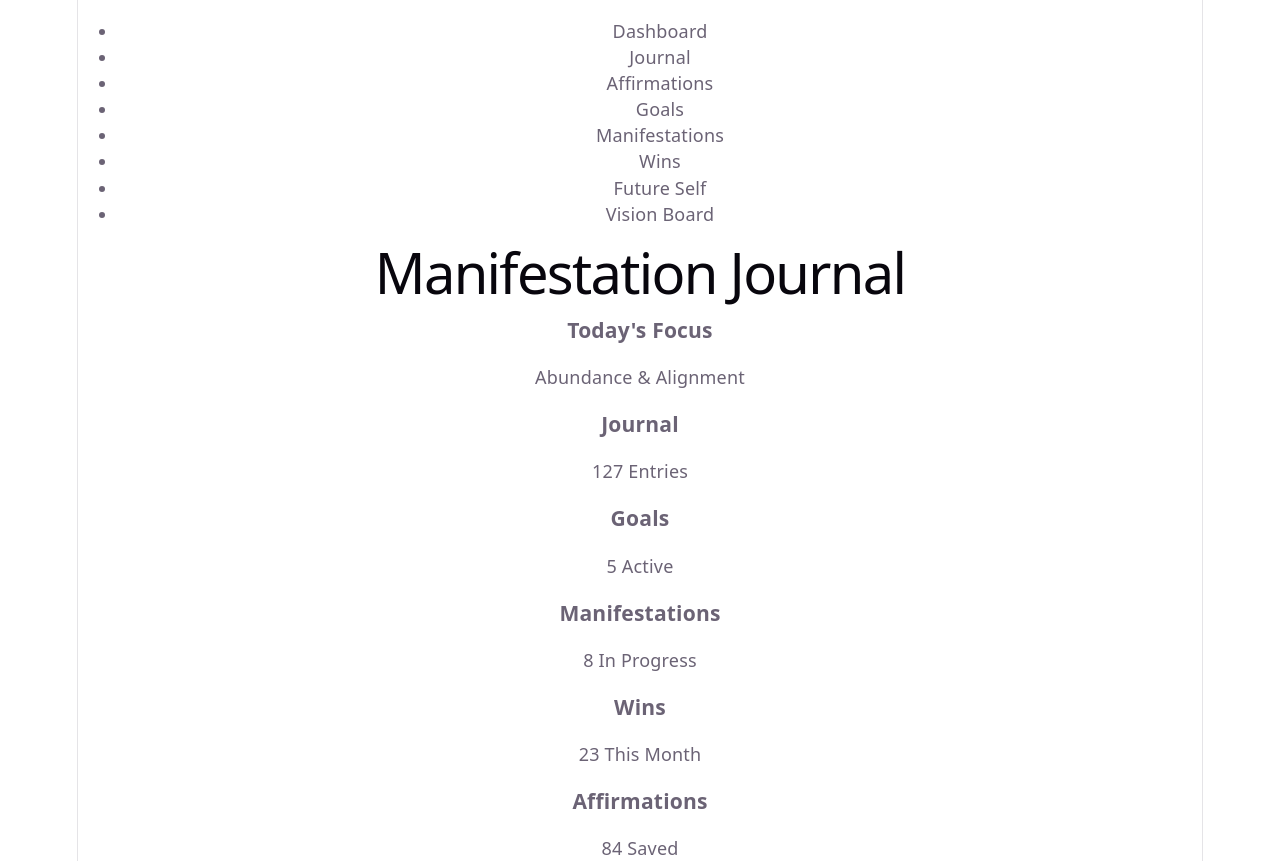
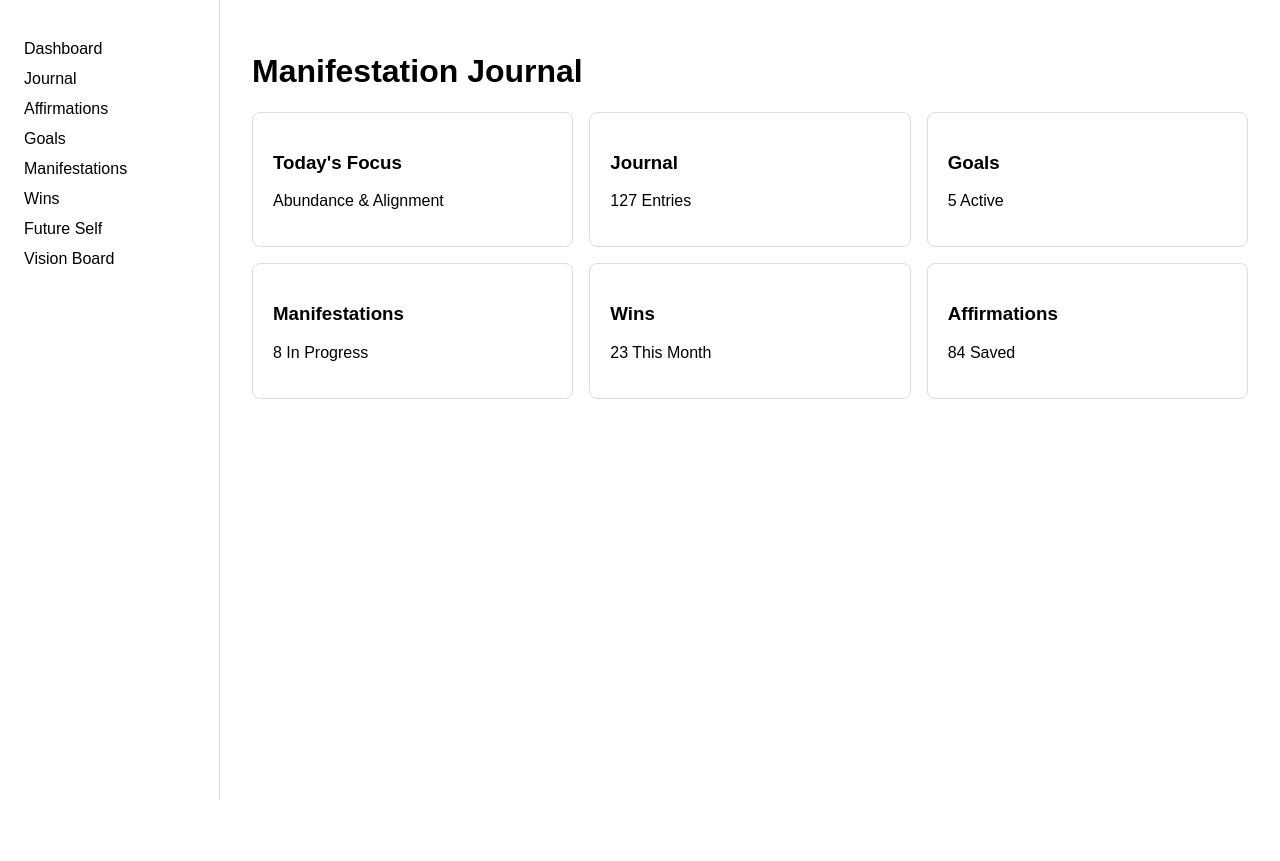
Before and after one commit to tiffaniarmour/ManiJournal-App, a React (Vite) app in the folder manifestation-journal/: page / in a window 1280 px wide. After the commit the page ends 800 px from the top, so only its background shows below. Built offline with nearby package versions, Linux system fonts and the light colour scheme.

Commit message:
Add dashboard layout and card grid

```diff
--- a/manifestation-journal/src/App.jsx
+++ b/manifestation-journal/src/App.jsx
@@ -1,3 +1,4 @@
+import './App.css'
 import Dashboard from './pages/Dashboard'
 
 function App() {
--- a/manifestation-journal/src/index.css
+++ b/manifestation-journal/src/index.css
@@ -1,111 +1,12 @@
-:root {
-  --text: #6b6375;
-  --text-h: #08060d;
-  --bg: #fff;
-  --border: #e5e4e7;
-  --code-bg: #f4f3ec;
-  --accent: #aa3bff;
-  --accent-bg: rgba(170, 59, 255, 0.1);
-  --accent-border: rgba(170, 59, 255, 0.5);
-  --social-bg: rgba(244, 243, 236, 0.5);
-  --shadow:
-    rgba(0, 0, 0, 0.1) 0 10px 15px -3px, rgba(0, 0, 0, 0.05) 0 4px 6px -2px;
-
-  --sans: system-ui, 'Segoe UI', Roboto, sans-serif;
-  --heading: system-ui, 'Segoe UI', Roboto, sans-serif;
-  --mono: ui-monospace, Consolas, monospace;
-
-  font: 18px/145% var(--sans);
-  letter-spacing: 0.18px;
-  color-scheme: light dark;
-  color: var(--text);
-  background: var(--bg);
-  font-synthesis: none;
-  text-rendering: optimizeLegibility;
-  -webkit-font-smoothing: antialiased;
-  -moz-osx-font-smoothing: grayscale;
-
-  @media (max-width: 1024px) {
-    font-size: 16px;
-  }
-}
-
-@media (prefers-color-scheme: dark) {
-  :root {
-    --text: #9ca3af;
-    --text-h: #f3f4f6;
-    --bg: #16171d;
-    --border: #2e303a;
-    --code-bg: #1f2028;
-    --accent: #c084fc;
-    --accent-bg: rgba(192, 132, 252, 0.15);
-    --accent-border: rgba(192, 132, 252, 0.5);
-    --social-bg: rgba(47, 48, 58, 0.5);
-    --shadow:
-      rgba(0, 0, 0, 0.4) 0 10px 15px -3px, rgba(0, 0, 0, 0.25) 0 4px 6px -2px;
-  }
-
-  #social .button-icon {
-    filter: invert(1) brightness(2);
-  }
-}
-
-body {
-  margin: 0;
-}
-
-#root {
-  width: 1126px;
-  max-width: 100%;
-  margin: 0 auto;
-  text-align: center;
-  border-inline: 1px solid var(--border);
-  min-height: 100svh;
-  display: flex;
-  flex-direction: column;
+* {
   box-sizing: border-box;
 }
 
-h1,
-h2 {
-  font-family: var(--heading);
-  font-weight: 500;
-  color: var(--text-h);
+html,
+body,
+#root {
+  margin: 0;
+  padding: 0;
+  min-height: 100vh;
+  width: 100%;
 }
-
-h1 {
-  font-size: 56px;
-  letter-spacing: -1.68px;
-  margin: 32px 0;
-  @media (max-width: 1024px) {
-    font-size: 36px;
-    margin: 20px 0;
-  }
-}
-h2 {
-  font-size: 24px;
-  line-height: 118%;
-  letter-spacing: -0.24px;
-  margin: 0 0 8px;
-  @media (max-width: 1024px) {
-    font-size: 20px;
-  }
-}
-p {
-  margin: 0;
-}
-
-code,
-.counter {
-  font-family: var(--mono);
-  display: inline-flex;
-  border-radius: 4px;
-  color: var(--text-h);
-}
-
-code {
-  font-size: 15px;
-  line-height: 135%;
-  padding: 4px 8px;
-  background: var(--code-bg);
-}
```
